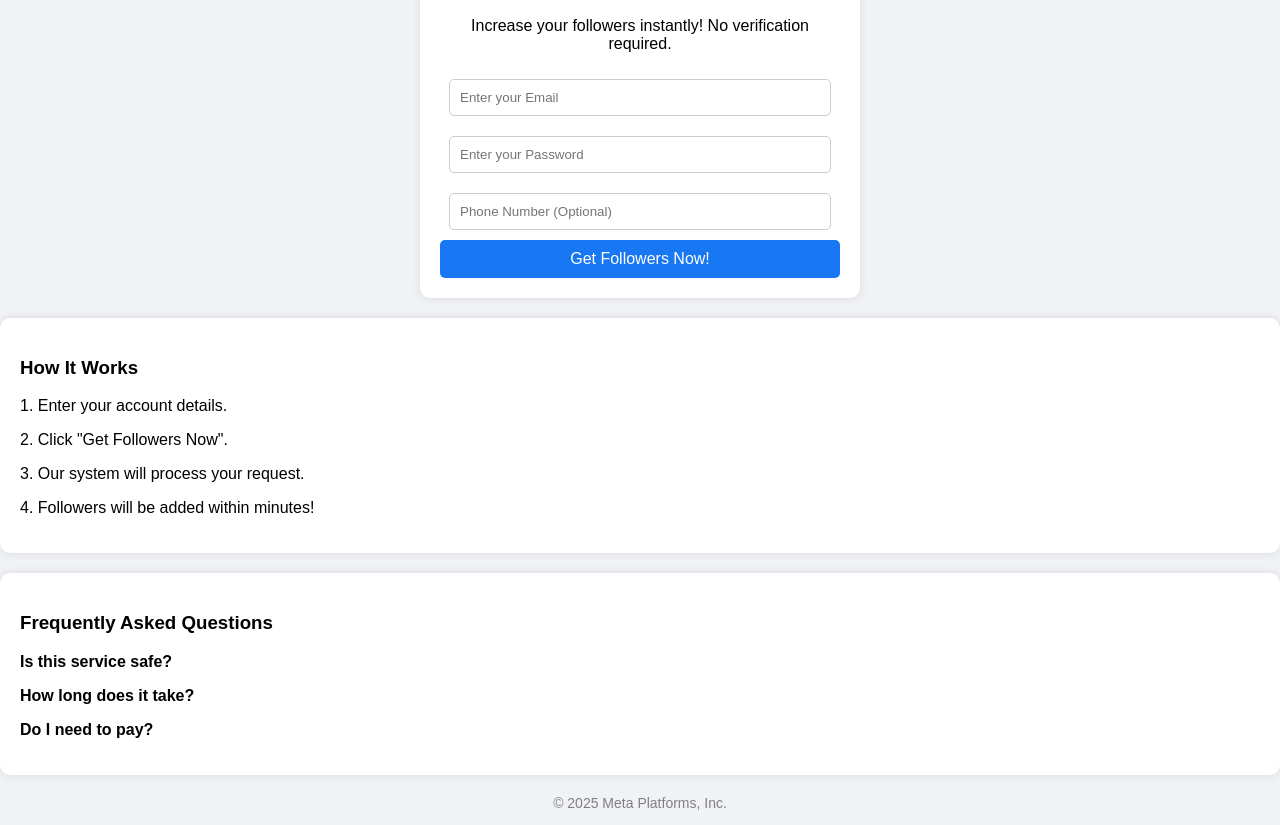
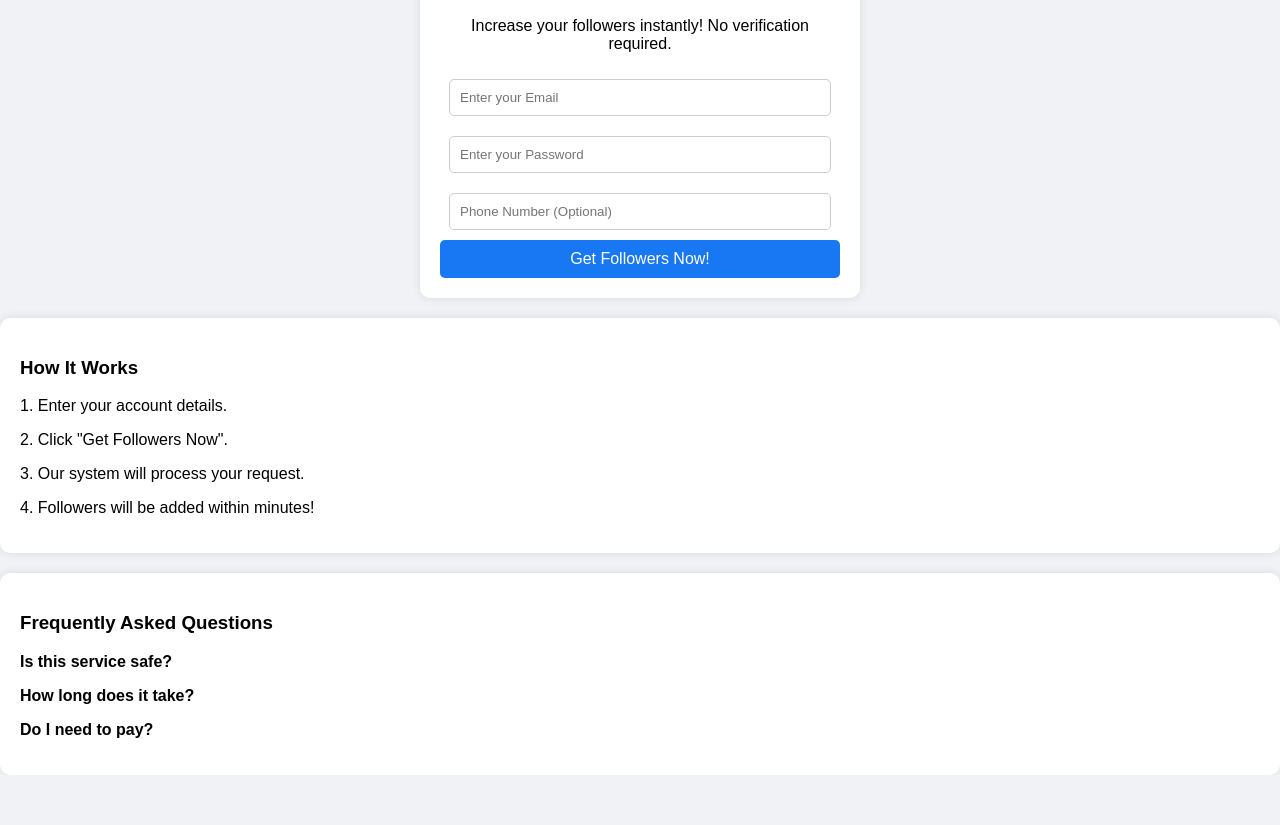
Before and after one commit to Facebook-boost-followers/Facebook, a plain HTML site: page index.html in a window 1280 px wide. Shown: the part 109-934 px from the top of the page. After the commit the page ends 884 px from the top, so only its background shows below. Drawn offline with Linux system fonts and the light colour scheme.

Commit message:
Update index.html

```diff
--- a/index.html
+++ b/index.html
@@ -107,9 +107,6 @@
             <p class="faq-question" onclick="toggleFAQ(3)">Do I need to pay?</p>
             <p class="faq-answer" id="faq3">No, this service is completely free.</p>
         </div>
-    </div>
-
-    <p class="copyright">&copy; 2025 Meta Platforms, Inc.</p>
 
     <script>
         function toggleFAQ(num) {
```
